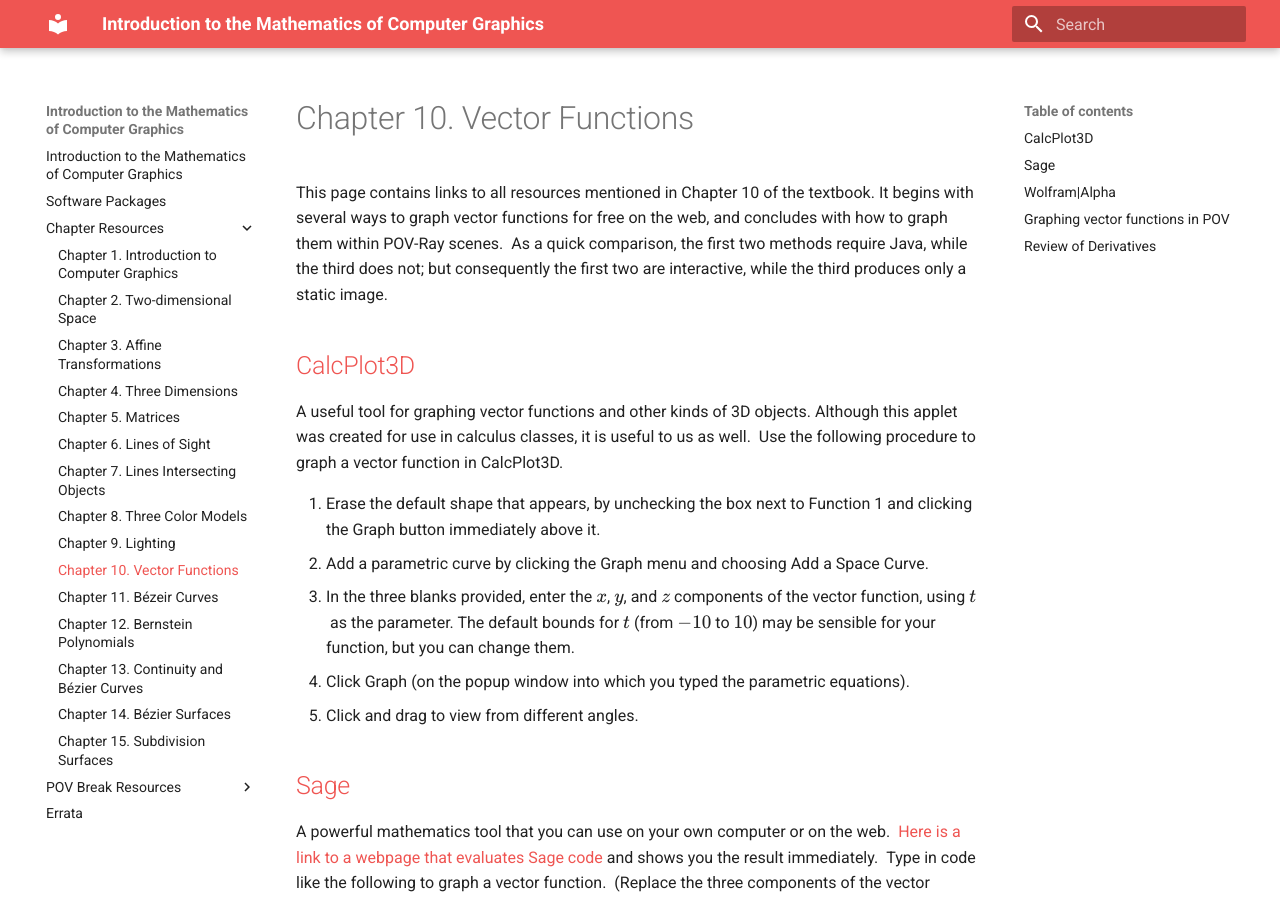
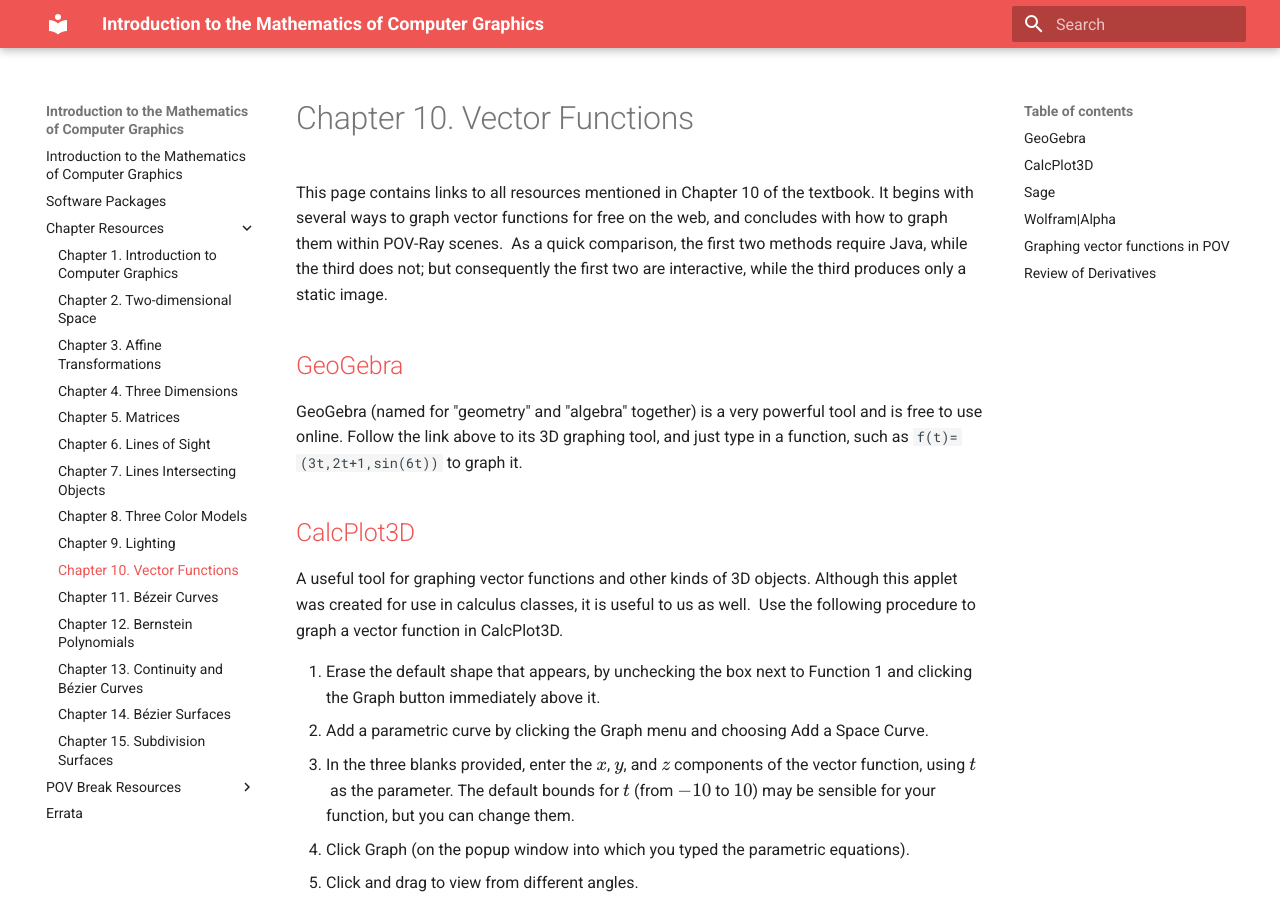
Before and after one commit to nathancarter/mocg, an MkDocs documentation site: the page built from docs/chapter-10-resources.md, in a window 1280 px wide and 900 px high. Built offline with MkDocs 1.6.1 and Material for MkDocs 9.7.7, drawn with Linux system fonts in a browser that asks for light colours; formulas are drawn with MathJax 3; old or Windows-style settings are respelled for this version of MkDocs.

Commit message:
Adding link to GeoGebra for 3D plotting

```diff
--- a/docs/chapter-10-resources.md
+++ b/docs/chapter-10-resources.md
@@ -5,6 +5,12 @@
 quick comparison, the first two methods require Java, while the third does
 not; but consequently the first two are interactive, while the third
 produces only a static image.
+
+## [GeoGebra](https://www.geogebra.org/3d?lang=en)
+
+GeoGebra (named for "geometry" and "algebra" together) is a very powerful tool
+and is free to use online.  Follow the link above to its 3D graphing tool,
+and just type in a function, such as `f(t)=(3t,2t+1,sin(6t))` to graph it.
 
 ## [CalcPlot3D](http://web.monroecc.edu/manila/webfiles/calcNSF/JavaCode/CalcPlot3D.htm)
 
```
Also changed, not shown: site/chapter-10-resources/index.html, site/search/search_index.json, site/sitemap.xml, 1 other file.
